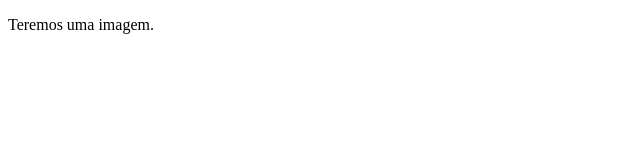
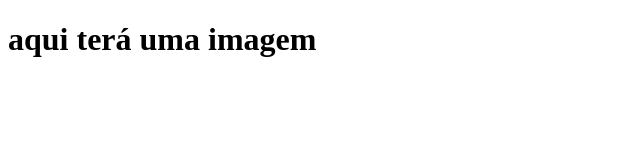
Before and after one commit to GustavoTerres/Site-CESM, a plain HTML site: page index.html in a window 1280 px wide. Shown: the whole page, without its empty margins (0-640 px from the left). Drawn offline with Linux system fonts and the light colour scheme.

Commit message:
Criei um cabeçalho

```diff
--- a/index.html
+++ b/index.html
@@ -7,6 +7,9 @@
     <title>Site CESM</title>
 </head>
 <body>
-   <p>Teremos uma imagem.</p>
+    <header>
+<h1> aqui terá uma imagem </h1>
+
+    </header>
 </body>
 </html>
```
